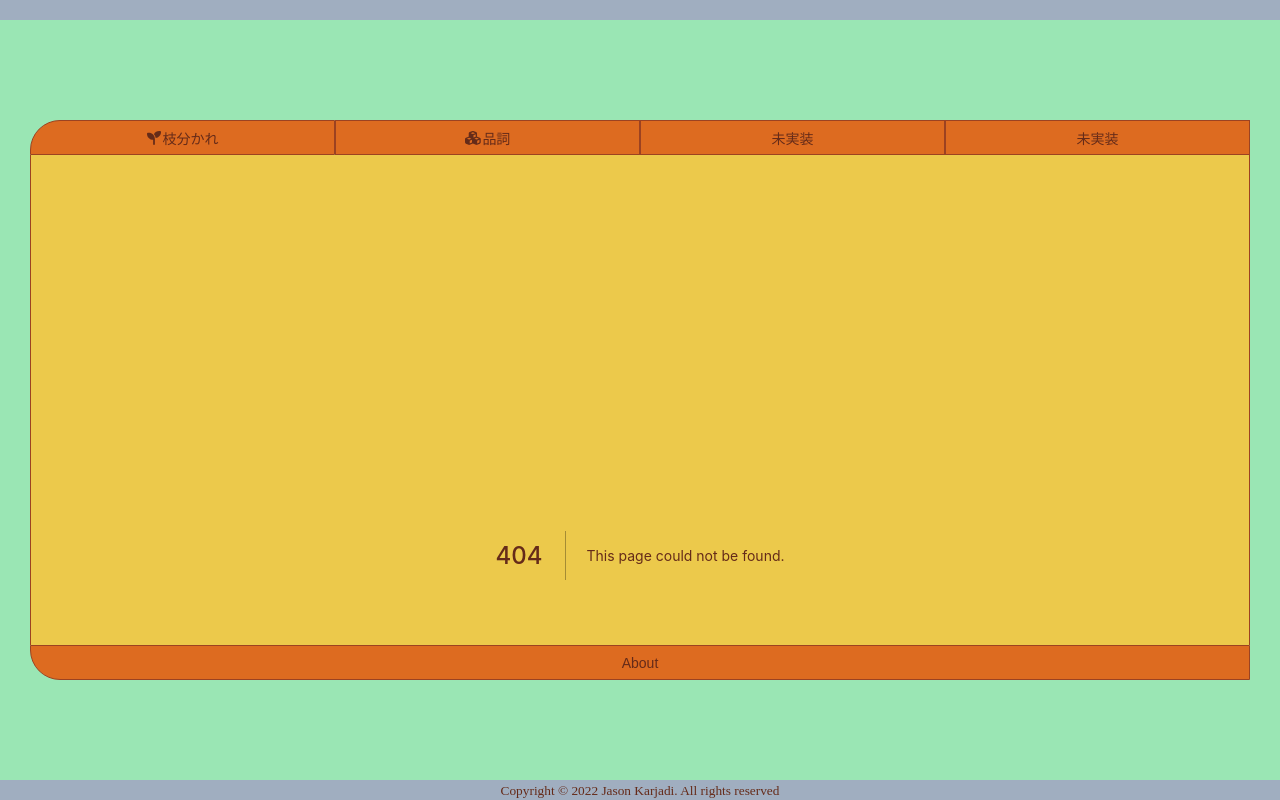
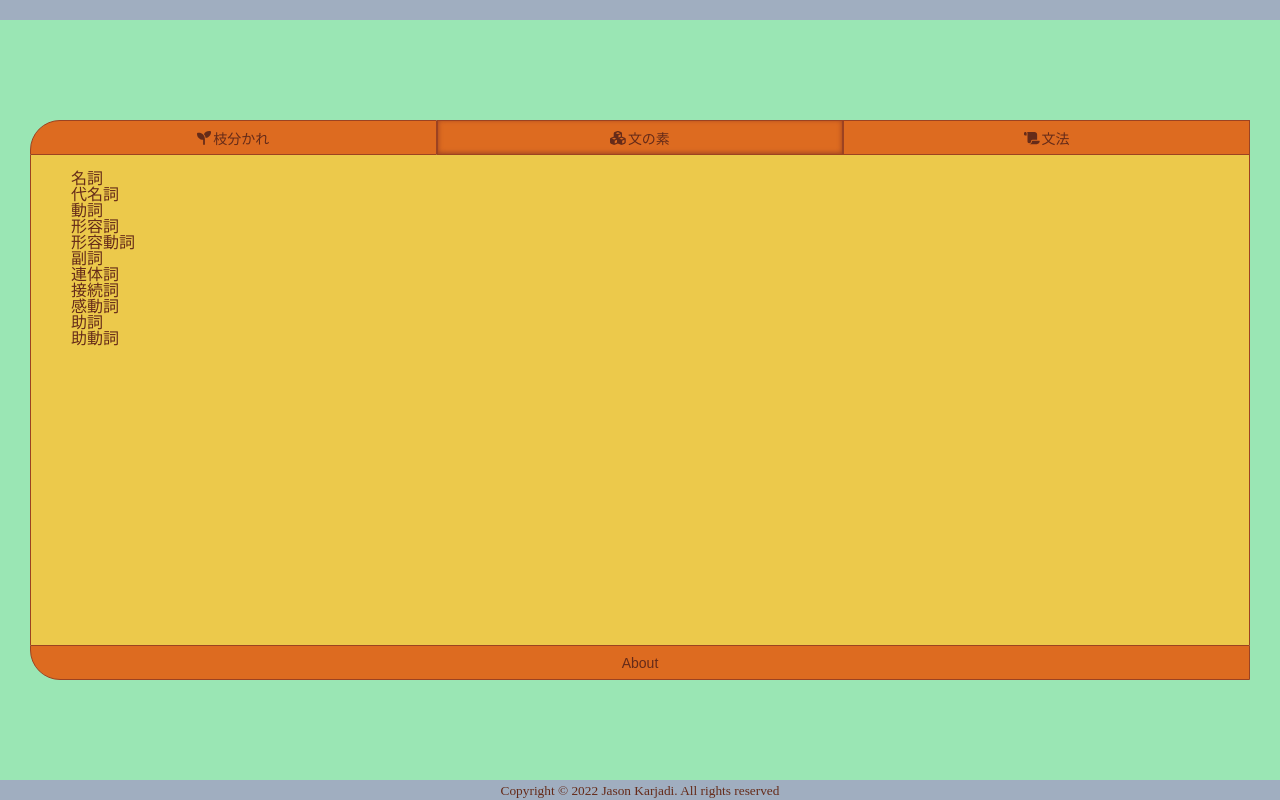
Before and after one commit to jasonkarjadi/kotomi, a Next.js app: page /fuminomoto in a window 1280 px wide. Before the commit this address had no page. Built offline with nearby package versions, Linux system fonts and the light colour scheme.

Commit message:
add more pages

```diff
--- a/components/Nav.tsx
+++ b/components/Nav.tsx
@@ -1,5 +1,9 @@
 import { IconProp } from "@fortawesome/fontawesome-svg-core";
-import { faCubes, faSeedling } from "@fortawesome/free-solid-svg-icons";
+import {
+  faCubes,
+  faScroll,
+  faSeedling,
+} from "@fortawesome/free-solid-svg-icons";
 import { FontAwesomeIcon } from "@fortawesome/react-fontawesome";
 import Link, { LinkProps } from "next/link";
 import { useRouter } from "next/router";
@@ -74,11 +78,12 @@ const MyNav: FC<MyNavProps> = ({ children }) => {
         <NavBtn href="/edawakare" icon={faSeedling}>
           枝分かれ
         </NavBtn>
-        <NavBtn href="#" icon={faCubes}>
-          品詞
+        <NavBtn href="/fuminomoto" icon={faCubes}>
+          文の素
         </NavBtn>
-        <NavBtn href="#">未実装</NavBtn>
-        <NavBtn href="#">未実装</NavBtn>
+        <NavBtn href="/fuminori" icon={faScroll}>
+          文法
+        </NavBtn>
       </nav>
       {children}
       <nav className="footnav">
--- /dev/null
+++ b/pages/fuminomoto.tsx
@@ -0,0 +1,30 @@
+import Head from "next/head";
+import { FC } from "react";
+
+const FuminoMoto: FC = () => {
+  return (
+    <>
+      <Head>
+        <title>「コトミ」文の素</title>
+      </Head>
+      <>
+        <ul>
+          <li>名詞</li>
+          <li>代名詞</li>
+          <li>動詞</li>
+          <li>形容詞</li>
+          <li>形容動詞</li>
+          <li>副詞</li>
+          <li>連体詞</li>
+          <li>接続詞</li>
+          <li>感動詞</li>
+          <li>助詞</li>
+          <li>助動詞</li>
+        </ul>
+      </>
+      <style jsx>{``}</style>
+    </>
+  );
+};
+
+export default FuminoMoto;
```
Also changed, not shown: pages/fuminori.tsx (added, +16 -0 lines).
